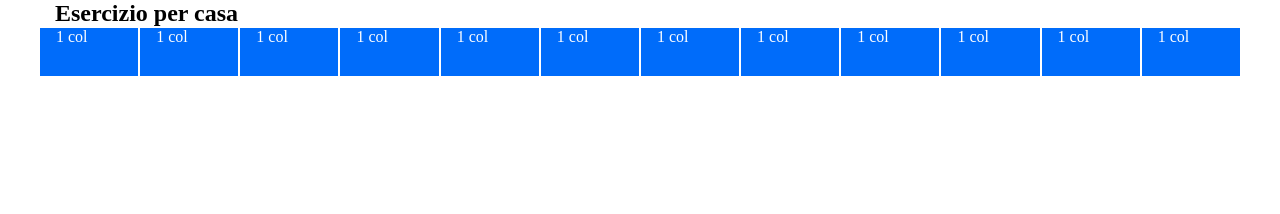
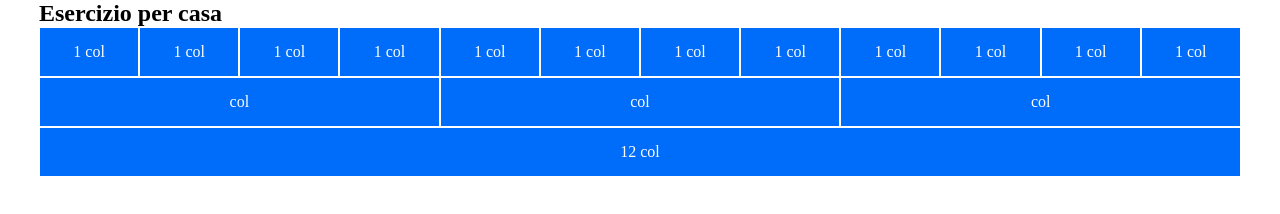
Before and after one commit to nicolas-dp/html-css-12bool, a plain HTML site: page index.html in a window 1280 px wide. Drawn offline with Linux system fonts and the light colour scheme.

Commit message:
Add 12 col

```diff
--- a/css/framework.css
+++ b/css/framework.css
@@ -63,6 +63,13 @@
     padding: 0 1rem;
   }
 
+  .row>.col-1,
+  .row>.col,
+  .row>.col-12:not(.text){
+    display: flex;
+    justify-content: center;
+
+  }
 
   [class*="col-"] {
     flex: 0 0 auto;
--- a/css/style.css
+++ b/css/style.css
@@ -4,7 +4,10 @@
 
 }
 
-.row>.col-1 {
+
+.row>.col-1,
+.row>.col,
+.row>.col-12:not(.text){
   background-color: var(--col-color);
   border: 1px solid white;
   height: 50px;
--- a/index.html
+++ b/index.html
@@ -14,22 +14,32 @@
         <main>
             <div class="container">
                 <div class="row">
-                    <div class="col-12"><h2>Esercizio per casa</h2></div>
+                    <div class="text col-12 "><h2>Esercizio per casa</h2></div>
                 </div>
 
                 <div class="row">
-                    <div class="col-1">1 col</div>
-                    <div class="col-1">1 col</div>
-                    <div class="col-1">1 col</div>
-                    <div class="col-1">1 col</div>
-                    <div class="col-1">1 col</div>
-                    <div class="col-1">1 col</div>
-                    <div class="col-1">1 col</div>
-                    <div class="col-1">1 col</div>
-                    <div class="col-1">1 col</div>
-                    <div class="col-1">1 col</div>
-                    <div class="col-1">1 col</div>
-                    <div class="col-1">1 col</div>
+                    <div class="col-1 align-center">1 col</div>
+                    <div class="col-1 align-center">1 col</div>
+                    <div class="col-1 align-center">1 col</div>
+                    <div class="col-1 align-center">1 col</div>
+                    <div class="col-1 align-center">1 col</div>
+                    <div class="col-1 align-center">1 col</div>
+                    <div class="col-1 align-center">1 col</div>
+                    <div class="col-1 align-center">1 col</div>
+                    <div class="col-1 align-center">1 col</div>
+                    <div class="col-1 align-center">1 col</div>
+                    <div class="col-1 align-center">1 col</div>
+                    <div class="col-1 align-center">1 col</div>
+                </div>
+
+                <div class="row">
+                    <div class="col align-center">col</div>
+                    <div class="col align-center">col</div>
+                    <div class="col align-center">col</div>
+                </div>
+
+                <div class="row">
+                    <div class="col-12 align-center">12 col</div>
                 </div>
 
             </div>
```
